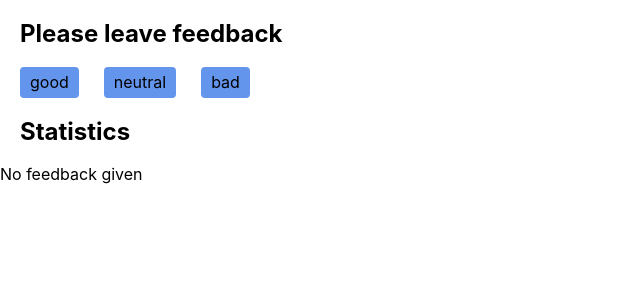
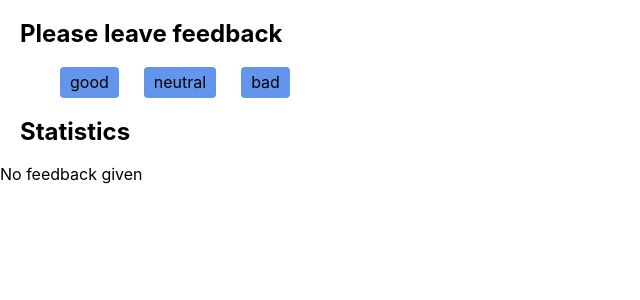
Before and after one commit to SerhiyStepanov/react-tests, a React (Create React App) app: page / in a window 1280 px wide. Shown: the top 300 px of the page, without its empty margins (0-640 px from the left). Built offline with nearby package versions, Linux system fonts and the light colour scheme.

Commit message:
fixed feedback

```diff
--- a/src/components/Feedback/AppFeedback.js
+++ b/src/components/Feedback/AppFeedback.js
@@ -2,6 +2,7 @@ import React, { Component } from "react";
 import Section from "./Section";
 import Statistics from "./Statistics";
 import FeedbackOptions from "./FeedbackOptions";
+// import { number } from "prop-types";
 
 export default class AppFeedback extends Component {
   state = {
@@ -10,46 +11,23 @@ export default class AppFeedback extends Component {
     bad: 0,
   };
 
-  incrementGood = (e) => {
-    this.setState((prevState) => {
-      return {
-        good: prevState.good + 1,
-      };
-    });
-  };
-
-  incrementNeutral = (e) => {
-    this.setState((prevState) => {
-      return {
-        neutral: prevState.neutral + 1,
-      };
-    });
-  };
-
-  incrementBad = (e) => {
-    this.setState((prevState) => {
-      return {
-        bad: prevState.bad + 1,
-      };
-    });
+  addFeedback = (el) => {
+    console.log(el);
+    this.setState((prevState) => ({
+      [el]: prevState[el] + 1,
+    }));
   };
 
   countTotalFeedback = () => {
-    const values = Object.values(this.state);
-    let total = 0;
-    for (const value of values) {
-      total += value;
-    }
-    return total;
+    const { good, neutral, bad } = this.state;
+    return good + neutral + bad;
   };
 
   countPositiveFeedbackPercentage = () => {
     const values = Object.values(this.state);
-    let total = 0;
-    for (const value of values) {
-      total += value;
-    }
-    return Math.round(Number.parseFloat(100 / total) * [this.state.good]);
+    const total = values.reduce((acc, el) => acc + el);
+
+    return Math.round((100 / total) * [this.state.good]);
   };
 
   render() {
@@ -57,9 +35,8 @@ export default class AppFeedback extends Component {
       <div>
         <Section title="Please leave feedback">
           <FeedbackOptions
-            incrementGood={this.incrementGood}
-            incrementNeutral={this.incrementNeutral}
-            incrementBad={this.incrementBad}
+            onLeaveFeedback={this.addFeedback}
+            options={Object.keys(this.state)}
           />
         </Section>
 
--- a/src/components/Feedback/Feedback.module.css
+++ b/src/components/Feedback/Feedback.module.css
@@ -3,6 +3,7 @@
 }
 
 .btnContainer {
+  display: flex;
   margin-left: 20px;
 }
 
--- a/src/components/Feedback/FeedbackOptions.js
+++ b/src/components/Feedback/FeedbackOptions.js
@@ -1,33 +1,26 @@
-import React, { Fragment } from "react";
+import React from "react";
 import PropTypes from "prop-types";
 import s from "./Feedback.module.css";
 
-export default function FeedbackOptions({
-  incrementGood,
-  incrementNeutral,
-  incrementBad,
-}) {
+export default function FeedbackOptions({ onLeaveFeedback, options }) {
   return (
-    <Fragment>
-      <div className={s.btnContainer}>
-        <button type="button" className={s.btn} onClick={incrementGood}>
-          good
-        </button>
-
-        <button type="button" className={s.btn} onClick={incrementNeutral}>
-          neutral
-        </button>
-
-        <button type="button" className={s.btn} onClick={incrementBad}>
-          bad
-        </button>
-      </div>
-    </Fragment>
+    <ul className={s.btnContainer}>
+      {options.map((el) => (
+        <li key={el}>
+          <button
+            type="button"
+            className={s.btn}
+            onClick={() => onLeaveFeedback(el)}
+          >
+            {el}
+          </button>
+        </li>
+      ))}
+    </ul>
   );
 }
 
 FeedbackOptions.propTypes = {
-  incrementGood: PropTypes.func,
-  incrementNeutral: PropTypes.func,
-  incrementBad: PropTypes.func,
+  increment: PropTypes.func,
+  options: PropTypes.array,
 };
```
